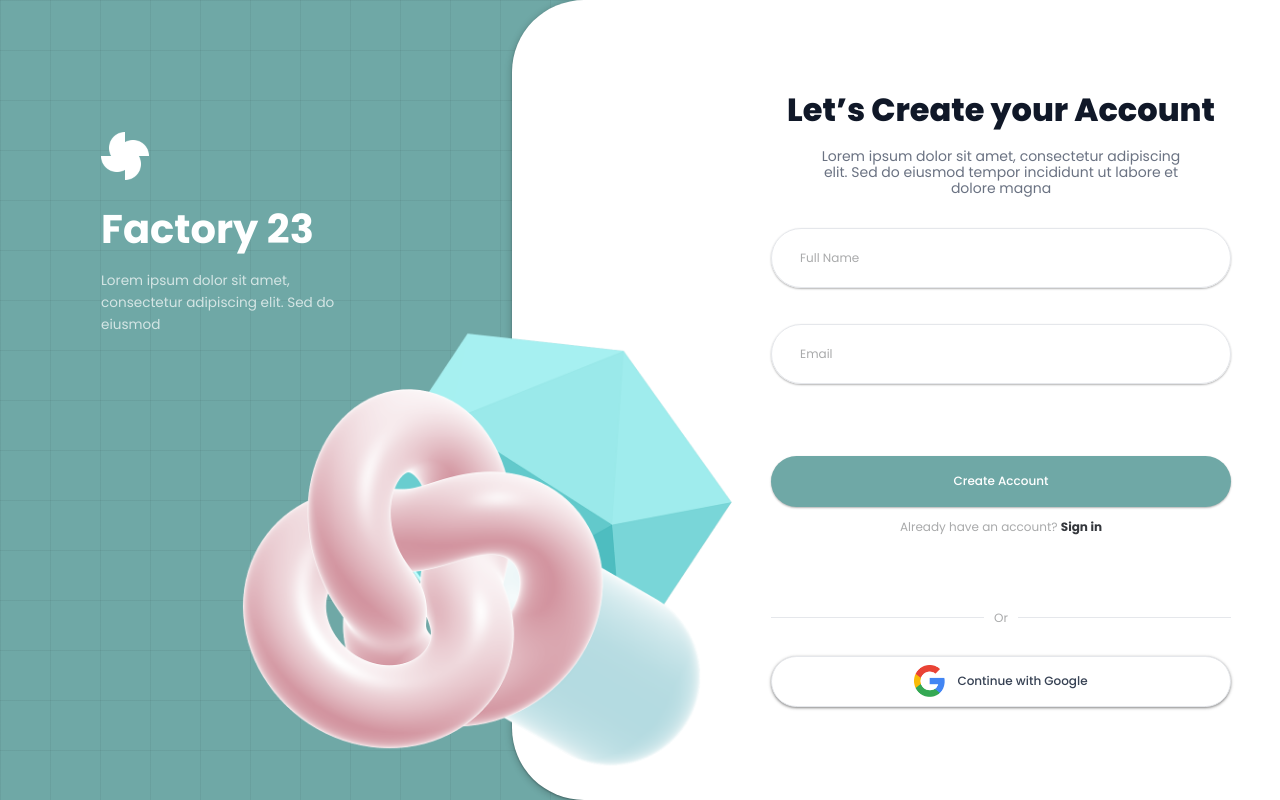
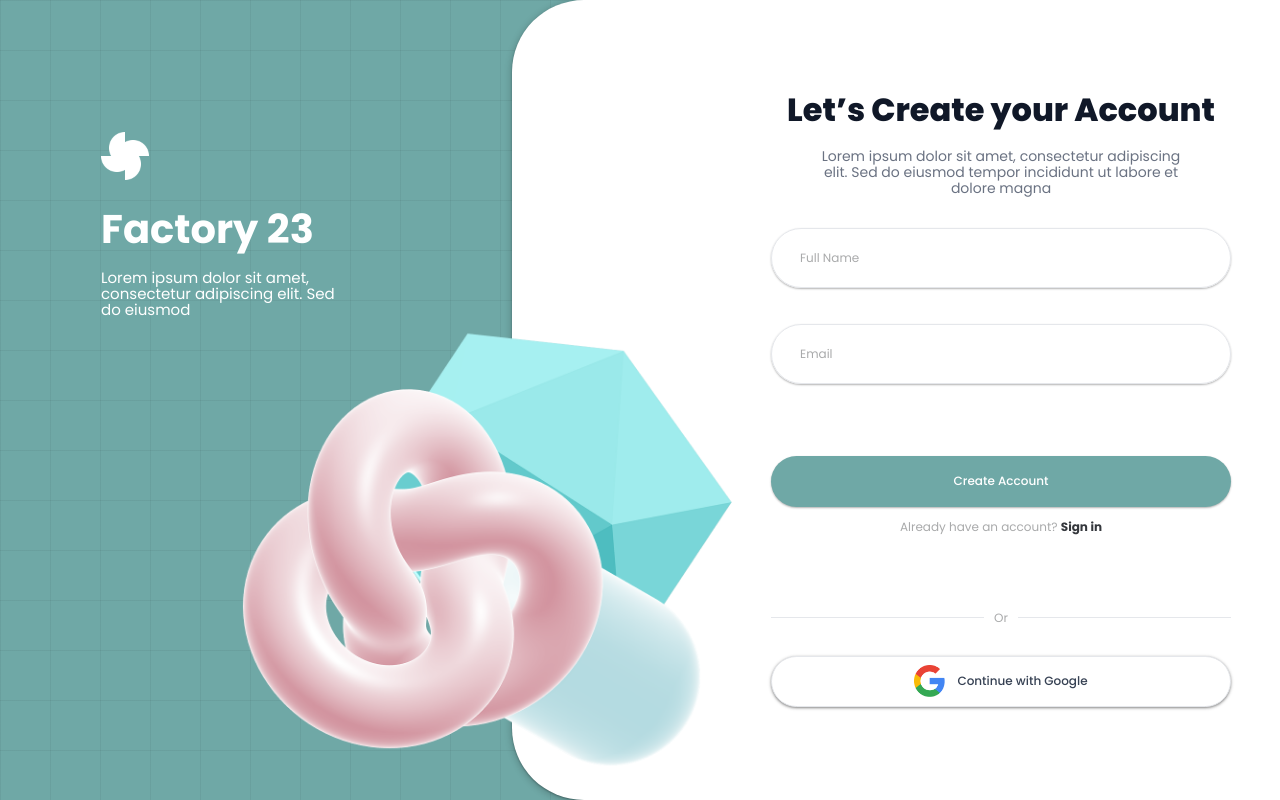
Before and after one commit to P23-Africa-Dev/the-factory, a Next.js app: page /register in a window 1280 px wide. Built offline with nearby package versions, Linux system fonts and the light colour scheme.

Commit message:
fix: update paragraph styling in AuthLayout for improved readability

```diff
--- a/app/(auth)/layout.tsx
+++ b/app/(auth)/layout.tsx
@@ -30,7 +30,7 @@ export default function AuthLayout({
         <h1 className="text-[2.5rem] font-bold text-white leading-tight mb-4">
           Factory 23
         </h1>
-        <p className="text-white/70 text-[0.85rem] leading-relaxed max-w-[240px]">
+        <p className="text-white text-[15px] leading-[16px] max-w-[240px]">
           Lorem ipsum dolor sit amet, consectetur adipiscing elit. Sed do
           eiusmod
         </p>
```
